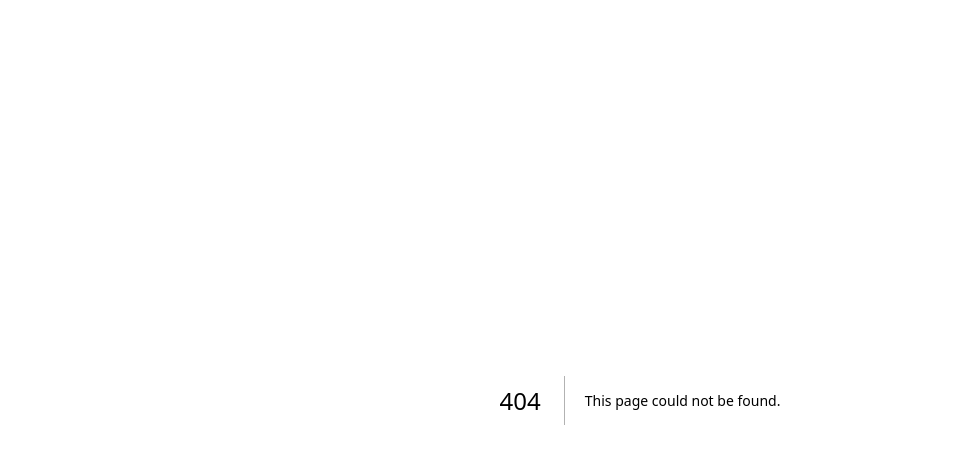
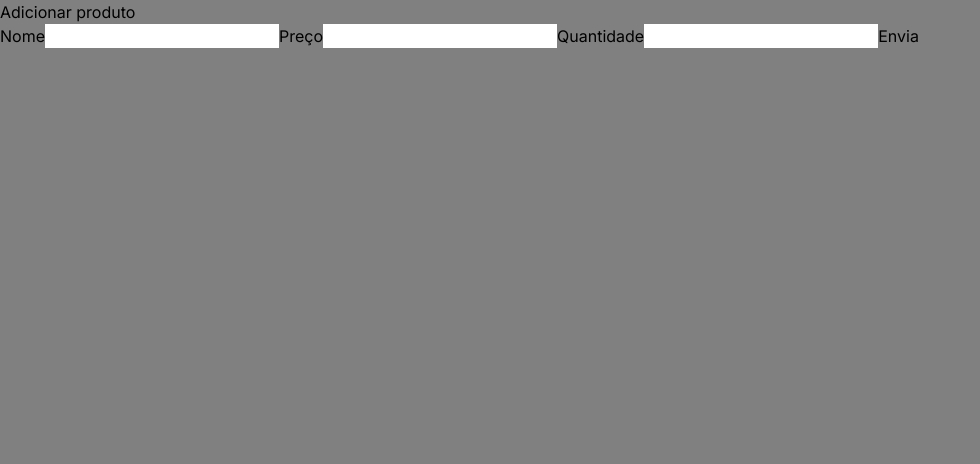
Before and after one commit to AmorimY/crud-products, a Next.js app: page /produtos/gerenciar/novo in a window 1280 px wide. Before the commit this address had no page. Shown: the top 464 px of the page, without its empty margins (0-980 px from the left). Built offline with nearby package versions, Linux system fonts and the light colour scheme.

Commit message:
version 1.0

```diff
--- /dev/null
+++ b/src/app/components/InputProducts.tsx
@@ -0,0 +1,142 @@
+"use client";
+import axios from "axios";
+import { useEffect, useState } from "react";
+import useFetch from "../hooks/useFetch";
+
+export default function InputProducts({ edit, id }: any) {
+    const [sendingData, setSendingData] = useState({
+      name: "",
+      price: "",
+      quantity: "",
+    });
+  if (id) {
+    useEffect(() => {
+      axios
+        .get(`http://44.201.160.235:2000/product/${id}`)
+        .then((res) => {
+          console.log(res.status)
+          setSendingData(res.data);
+        })
+        .catch((error) => {});
+    }, []);
+    console.log(sendingData.name);
+  }
+
+  const handlerChangePrice = (e: any) => {
+    const value = e.target.value;
+    console.log(setSendingData);
+    setSendingData({
+      ...sendingData,
+      price: value,
+    });
+  };
+  const handlerChangeName = (e: any) => {
+    const value = e.target.value;
+    setSendingData({
+      ...sendingData,
+      name: value,
+    });
+    console.log(sendingData);
+  };
+  const handlerChangeQuantity = (e: any) => {
+    const value = e.target.value;
+    setSendingData({
+      ...sendingData,
+      quantity: value,
+    });
+    console.log(sendingData);
+  };
+  const handlerSubmit = (e :any) => {
+    e.preventDefault()
+    axios.patch(`http://44.201.160.235:2000/product/${id}`, sendingData).then((res) => {
+      console.log(res.status);
+      console.log("alterado")
+
+    });
+  };
+  if (!edit) {
+      const handlerSubmit = (e: any) => {
+        e.preventDefault();
+        console.log(sendingData);
+        axios.post("http://44.201.160.235:2000/product", sendingData).then((res) => {
+          console.log(res.status);
+          console.log("criado")
+        });
+      };
+
+    return (
+      <div>
+        Adicionar produto
+        <form>
+          <label htmlFor="">Nome</label>
+          <input
+            className="text-black"
+            type="text"
+            name="nome"
+            value={sendingData.name}
+            id="nome"
+            onChange={handlerChangeName}
+          />
+          <label htmlFor="">Preço</label>
+          <input
+            className="text-black"
+            type="text"
+            name="preco"
+            value={sendingData.price}
+            id="preco"
+            onChange={handlerChangePrice}
+          />
+          <label htmlFor="">Quantidade</label>
+          <input
+            className="text-black"
+            type="text"
+            name="quantidade"
+            value={sendingData.quantity}
+            id="quantidade"
+            onChange={handlerChangeQuantity}
+          />
+          <button type="submit" onClick={handlerSubmit}>
+            Envia
+          </button>
+        </form>
+      </div>
+    );
+  }
+  return (
+    <div>
+      Editar produto
+      <form>
+        <label htmlFor="">Nome</label>
+        <input
+          className="text-black"
+          type="text"
+          name="nome"
+          value={sendingData.name}
+          id="nome"
+          onChange={handlerChangeName}
+        />
+        <label htmlFor="">Preço</label>
+        <input
+          className="text-black"
+          type="text"
+          name="preco"
+          value={sendingData.price}
+          id="preco"
+          onChange={handlerChangePrice}
+        />
+        <label htmlFor="">Quantidade</label>
+        <input
+          className="text-black"
+          type="text"
+          name="quantidade"
+          value={sendingData.quantity}
+          id="quantidade"
+          onChange={handlerChangeQuantity}
+        />
+        <button type="submit" onClick={handlerSubmit}>
+          Envia
+        </button>
+      </form>
+    </div>
+  );
+}
--- /dev/null
+++ b/src/app/components/ProductButton.tsx
@@ -0,0 +1,19 @@
+"use client";
+import { useRouter } from "next/navigation";
+
+export default function ProductButton({ id, description, edit }: any) {
+
+  const router = useRouter();
+
+  function handleClick() {
+    if (!id) {
+      return router.push(`/produtos/gerenciar/novo`);
+    }
+    if (edit == true) {
+      return router.push(`/produtos/gerenciar/editar/${id}`);
+    }
+    router.push(`/produtos/${id}`);
+  }
+
+  return <button onClick={handleClick}>{description}</button>;
+}
--- /dev/null
+++ b/src/app/components/table.tsx
@@ -0,0 +1,65 @@
+"use client";
+import axios from "axios";
+import { useEffect, useState } from "react";
+import useFetch from "../hooks/useFetch";
+import ProductButton from "./ProductButton";
+
+export default function Table() {
+  let [product,setProduct] = useFetch("http://44.201.160.235:2000/product");
+  console.log(product)
+  const handlerDelete = (id : string) =>{
+  axios.delete(`http://44.201.160.235:2000/product/${id}`)
+  .then((res) => {
+    console.log(res.data)
+    setProduct(prevProducts => prevProducts.filter(product => product._id !== id));
+  })
+  .catch((error) => {
+    console.error('Erro ao deletar produto:', error);
+  });
+  }
+  product.map((id) => {
+    return id._id;
+  });
+  return (
+    <div>
+      <table className="border-collapse border border-slate-500 bg-slate-700 ">
+        <thead className="bg-slate-500">
+          <tr>
+            <th>Produto</th>
+            <th>Preço</th>
+            <th>Quantidade</th>
+          </tr>
+        </thead>
+        <tbody>
+          {product.map((products) => {
+
+            return (
+              <tr key={products._id}>
+                <td>{products.name}</td>
+                <td>{products.price}</td>
+                <td>{products.quantity}</td>
+                <td>
+                  <ProductButton
+                    id={products._id}
+                    description={"Acessar Produto"}
+                  />
+                </td>
+                <td>
+                  <ProductButton
+                    id={products._id}
+                    description={"Editar"}
+                    edit={true}
+                  />
+                </td>
+                <td>
+                  <button onClick={ () => handlerDelete(products._id)}>Deletar</button>
+                </td>
+              </tr>
+            );
+          })}
+        </tbody>
+      </table>
+      <ProductButton description={"Adicionar Produto"} />
+    </div>
+  );
+}
--- a/src/app/globals.css
+++ b/src/app/globals.css
@@ -18,12 +18,7 @@
 
 body {
   color: rgb(var(--foreground-rgb));
-  background: linear-gradient(
-      to bottom,
-      transparent,
-      rgb(var(--background-end-rgb))
-    )
-    rgb(var(--background-start-rgb));
+  background: grey
 }
 
 @layer utilities {
--- /dev/null
+++ b/src/app/hooks/useFetch.tsx
@@ -0,0 +1,30 @@
+
+import axios from "axios";
+import { useState, useEffect } from "react";
+
+type Products = {
+    _id: string;
+    name: string;
+    price: number;
+    quantity: number
+
+}
+
+const useFetch = (url : string) => {
+    const [product, setProduct] =  useState<Products[]>([])
+    useEffect(() => {
+        axios.get(url)
+          .then((response) => {
+           setProduct (response.data);
+        })
+        .catch((error) => {
+            console.error('Erro ao buscar produtos:', error);
+        });
+    },[]);
+
+    return [product,setProduct] as const
+}
+
+
+
+export default useFetch;
--- /dev/null
+++ b/src/app/produtos/[productId]/page.tsx
@@ -0,0 +1,59 @@
+// export async function generateStaticParams() {
+//   const res = await fetch("http://localhost:2000/product");
+//   const data = await res.json();
+//   console.log(data)
+//   return data.map((product: any) => ({
+//     productId: product._id,
+//   }));
+// }
+
+async function getProduct(id: any) {
+  try {
+    const res = await fetch(`http://localhost:2000/product/${id}`);
+    const data = await res.json();
+
+    return {
+      status: res.status,
+      data: data,
+    };
+  } catch (error: any) {
+    return {
+      status: "error",
+      error: error.message,
+    };
+  }
+}
+export default async function Page({
+  params,
+}: {
+  params: { productId: string };
+}) {
+  const product = await getProduct(params.productId);
+  console.log(product);
+  //lidar com isso depois,talvez fazer um redirect
+  if (product.status != 200 || product.data == null) {
+    return <div className="">{product.data.message}</div>;
+  }
+  return (
+    <div>
+      Nome:{product.data.name}
+      <br></br>
+      Preço:{product.data.price}
+    </div>
+  );
+}
+
+//Outro exemplo utilizando o then direto na function
+// getProduct('60f6c48e6d593c12dcb1f030')
+//   .then(response => {
+//     if (response.status === 200) {
+//       console.log('Produto encontrado:', response.data);
+//     } else if (response.status === 404) {
+//       console.log('Produto não encontrado.');
+//     } else {
+//       console.log('Erro ao buscar o produto:', response.status);
+//     }
+//   })
+//   .catch(error => {
+//     console.error('Erro inesperado:', error);
+//   });
--- /dev/null
+++ b/src/app/produtos/gerenciar/editar/[productId]/page.tsx
@@ -0,0 +1,40 @@
+import InputProducts from "@/app/components/InputProducts";
+
+async function getProduct(id: any) {
+  try {
+    const res = await fetch(`http://44.201.160.235:2000/product/${id}`);
+    const data = await res.json();
+
+    return {
+      status: res.status,
+      data: data,
+    };
+  } catch (error: any) {
+    return {
+      status: "error",
+      error: error.message,
+    };
+  }
+}
+
+
+
+
+export default async function Page({
+  params,
+}: {
+  params: { productId: string };
+}) {
+
+
+  const product = await getProduct(params.productId);
+  if (product.status != 200 || product.data == null) {
+    return <div className="">{product.data.message}</div>;
+  }
+
+  return (
+    <div>
+      <InputProducts id={params.productId} edit={true} />
+    </div>
+  );
+}
--- /dev/null
+++ b/src/app/produtos/gerenciar/novo/page.tsx
@@ -0,0 +1,7 @@
+import InputProducts from "@/app/components/InputProducts";
+export default function Home() {
+
+  return (
+   <InputProducts/>
+  );
+}
--- /dev/null
+++ b/src/app/produtos/gerenciar/page.tsx
@@ -0,0 +1,9 @@
+export default function Home(){
+    return(
+        <div>
+            <div>
+                <button>Gerenciar</button>
+            </div>
+        </div>
+    )
+}
--- /dev/null
+++ b/src/app/produtos/page.tsx
@@ -0,0 +1,10 @@
+import axios from "axios";
+import Table from "../components/table";
+import { useEffect, useState } from "react";
+export default function Home(){
+    return(
+        <div>
+            <Table/>
+        </div>
+    )
+}
```
Also changed, not shown: package.json (+5 -4 lines), src/app/produtos/gerenciar/editar/page.tsx (added), 1 other file (tests, documents, lock files or other folders).
